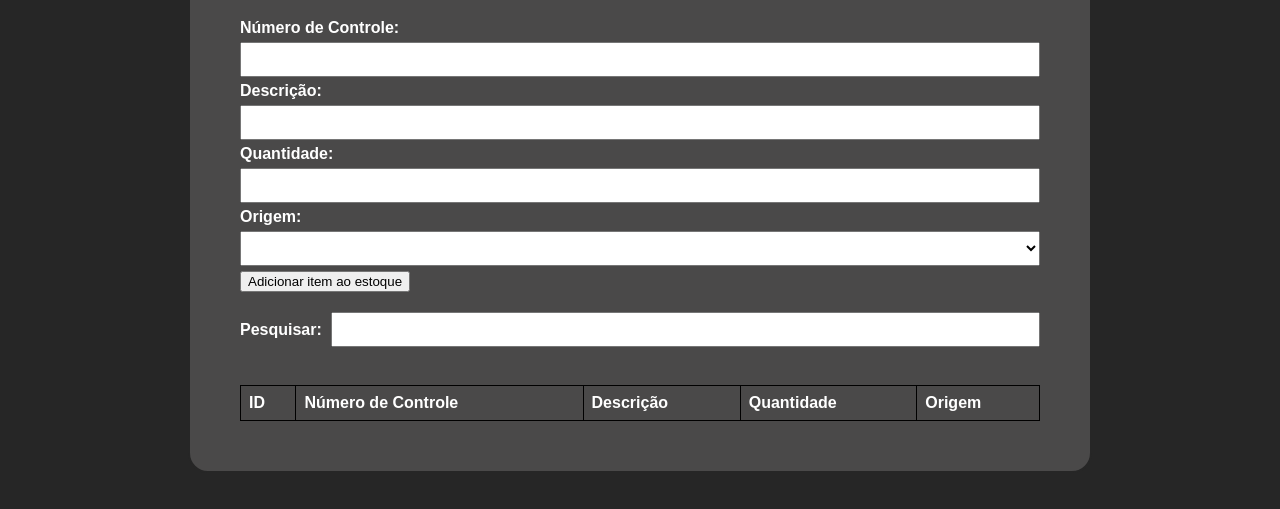
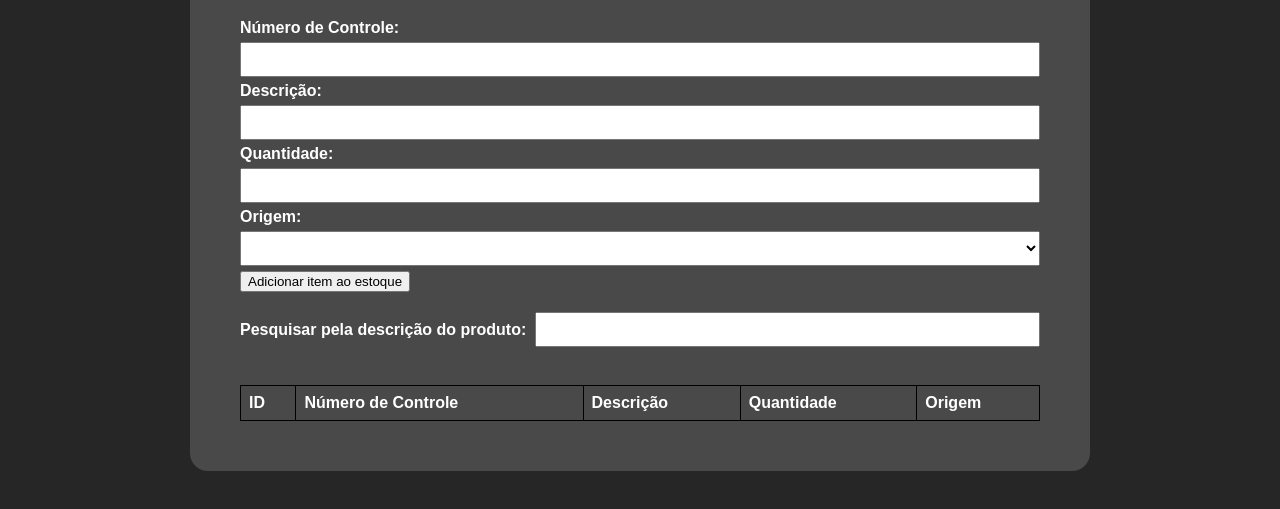
Before and after one commit to esthermara/projetoGerenciamentoONG, a plain HTML site: page estoque.html in a window 1280 px wide. Shown: the part 83-592 px from the top of the page. Drawn offline with nearby package versions, Linux system fonts and the light colour scheme; no server answers.

Commit message:
gerenciamentoONG: Projeto | Front - melhoria pesq.

```diff
--- a/estoque.html
+++ b/estoque.html
@@ -159,7 +159,7 @@
 
         <!-- Barra de pesquisa -->
         <div id="searchContainer">
-            <label for="search">Pesquisar:</label>
+            <label for="search">Pesquisar pela descrição do produto:</label>
             <label>&nbsp;&nbsp;</label>
             <input type="text" id="search" name="search">
         </div>
```
